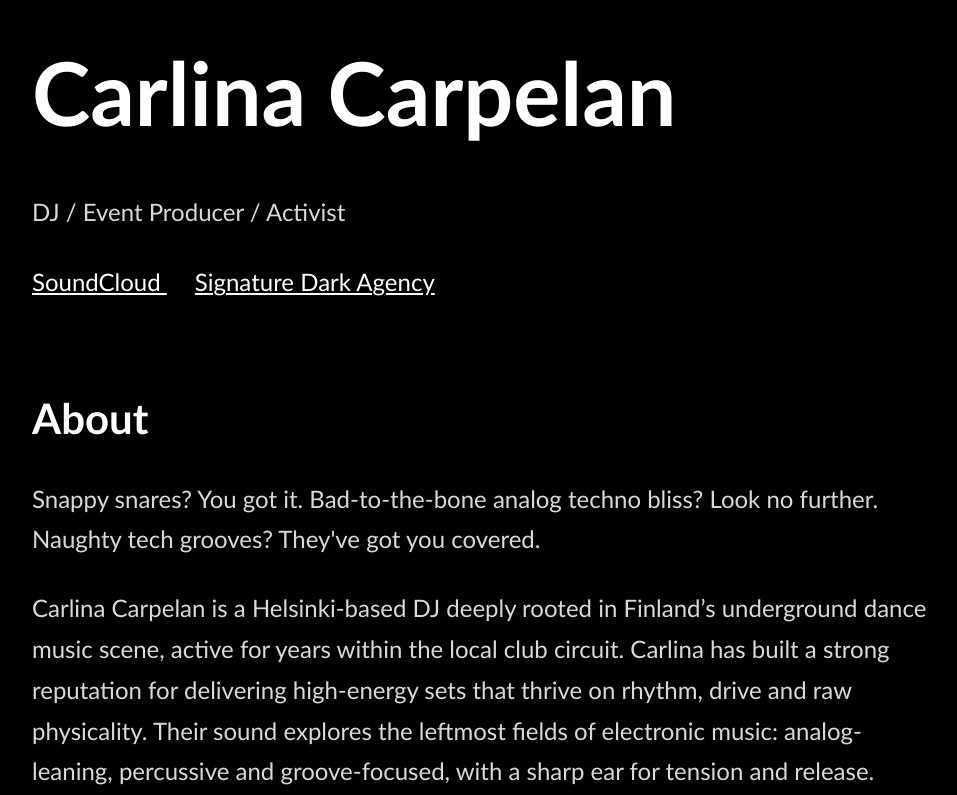
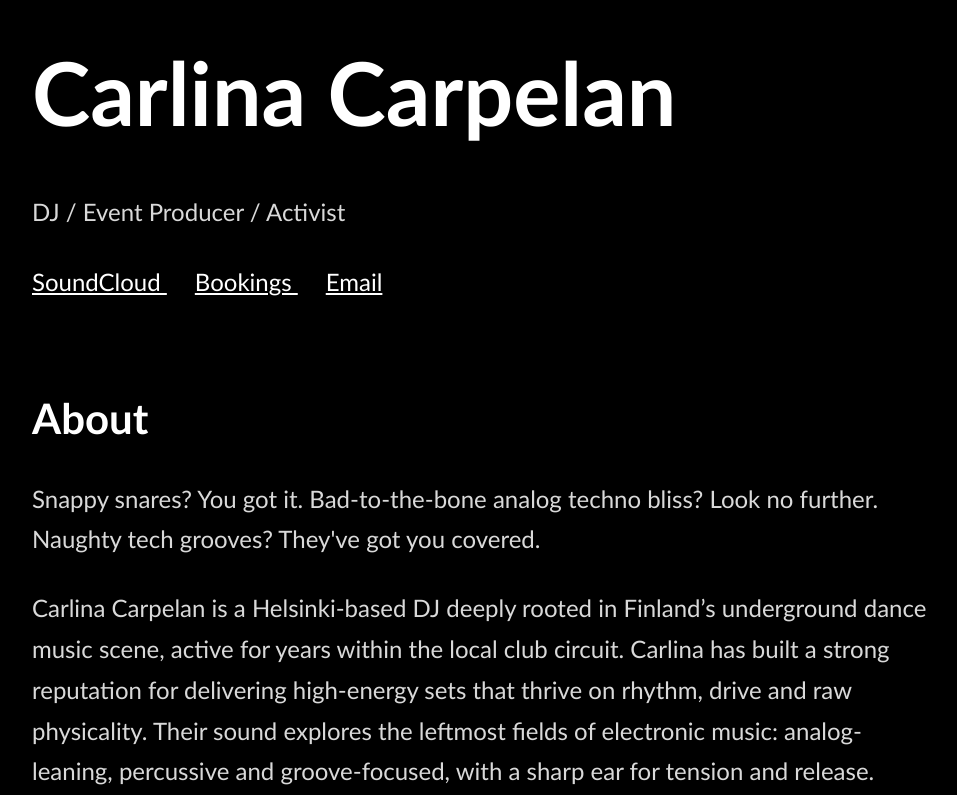
Before and after one commit to carlinacarpelan-com/https-carlinacarpelan-com.github.io, a plain HTML site: page index.html in a window 1280 px wide. Shown: the part 121-916 px from the top of the page, without its empty margins (158-1115 px from the left). Drawn offline with Linux system fonts and the light colour scheme.

Commit message:
Update links and add email contact in index.html

```diff
--- a/index.html
+++ b/index.html
@@ -130,7 +130,11 @@
     </a>
 
     <a href="https://signaturedark.fi/agency/" target="_blank">
-      Signature Dark Agency
+      Bookings
+    </a>
+
+    <a href="mailto:carpelancarlina@gmail.com">
+      Email
     </a>
   </div>
 
```
